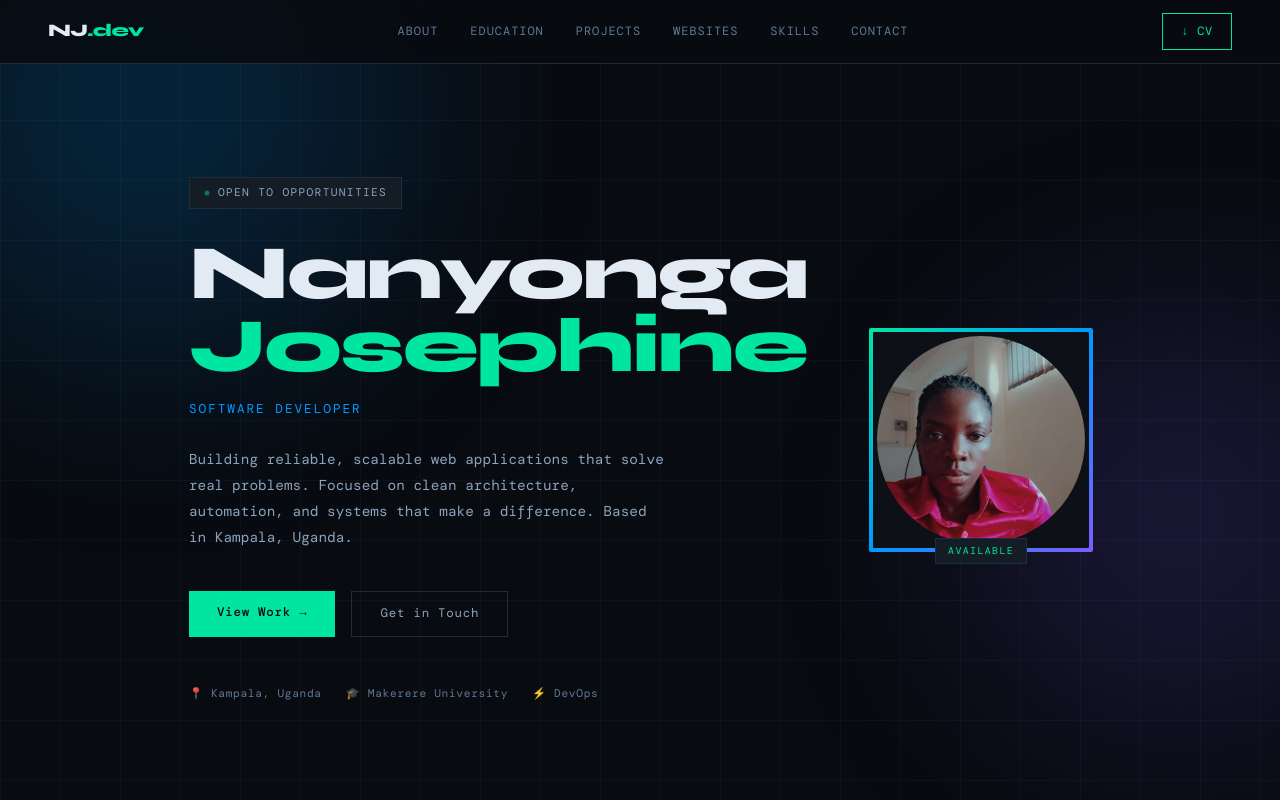
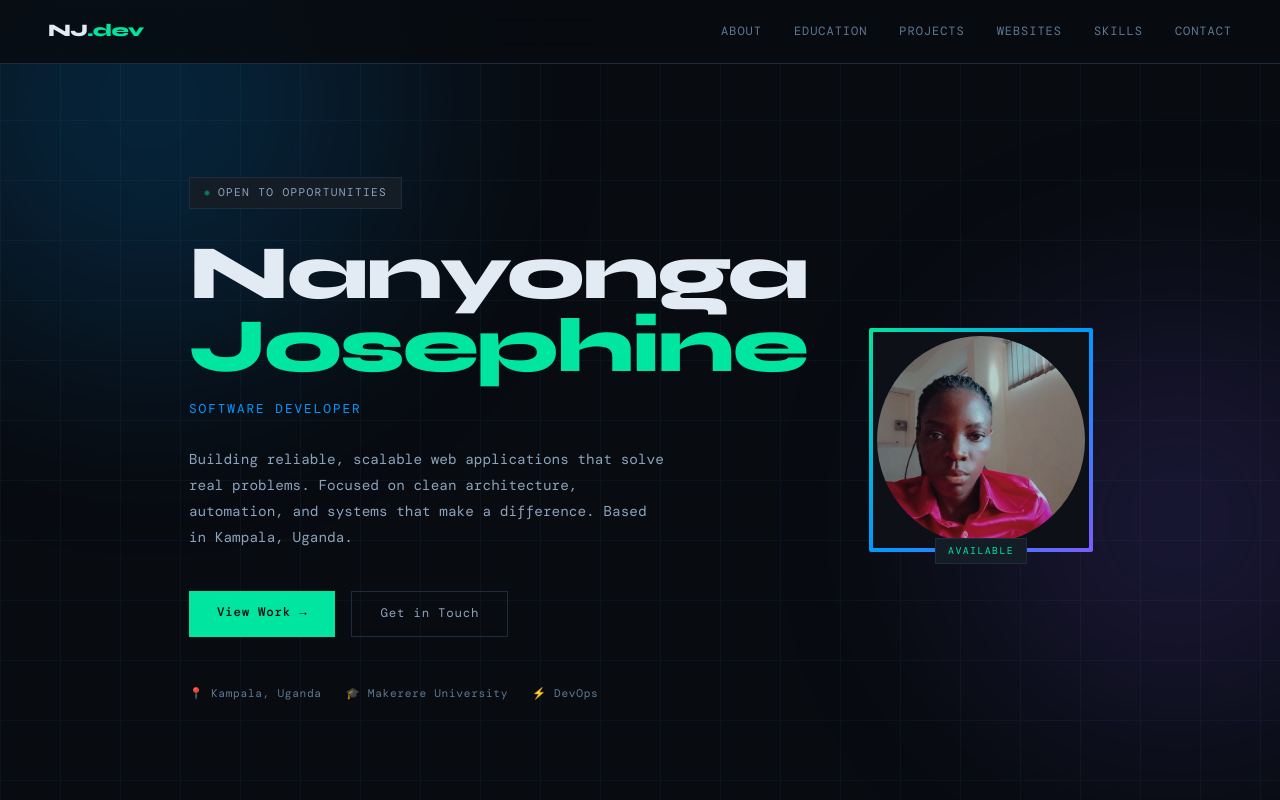
Before and after one commit to Njosephine/Portifolio, a plain HTML site: page index.html in a window 1280 px wide. Shown: the top 800 px of the page. Drawn offline with nearby package versions, Linux system fonts and the light colour scheme; a web font is replaced by a local one.

Commit message:
remove cv

```diff
--- a/index.html
+++ b/index.html
@@ -971,7 +971,7 @@
       <a href="#skills">Skills</a>
       <a href="#contact">Contact</a>
     </div>
-    <a href="cv.pdf" download class="nav-cta">↓ CV</a>
+    <!-- <a href="cv.pdf" download class="nav-cta">↓ CV</a> -->
   </nav>
 
   <!-- Hero -->
```
